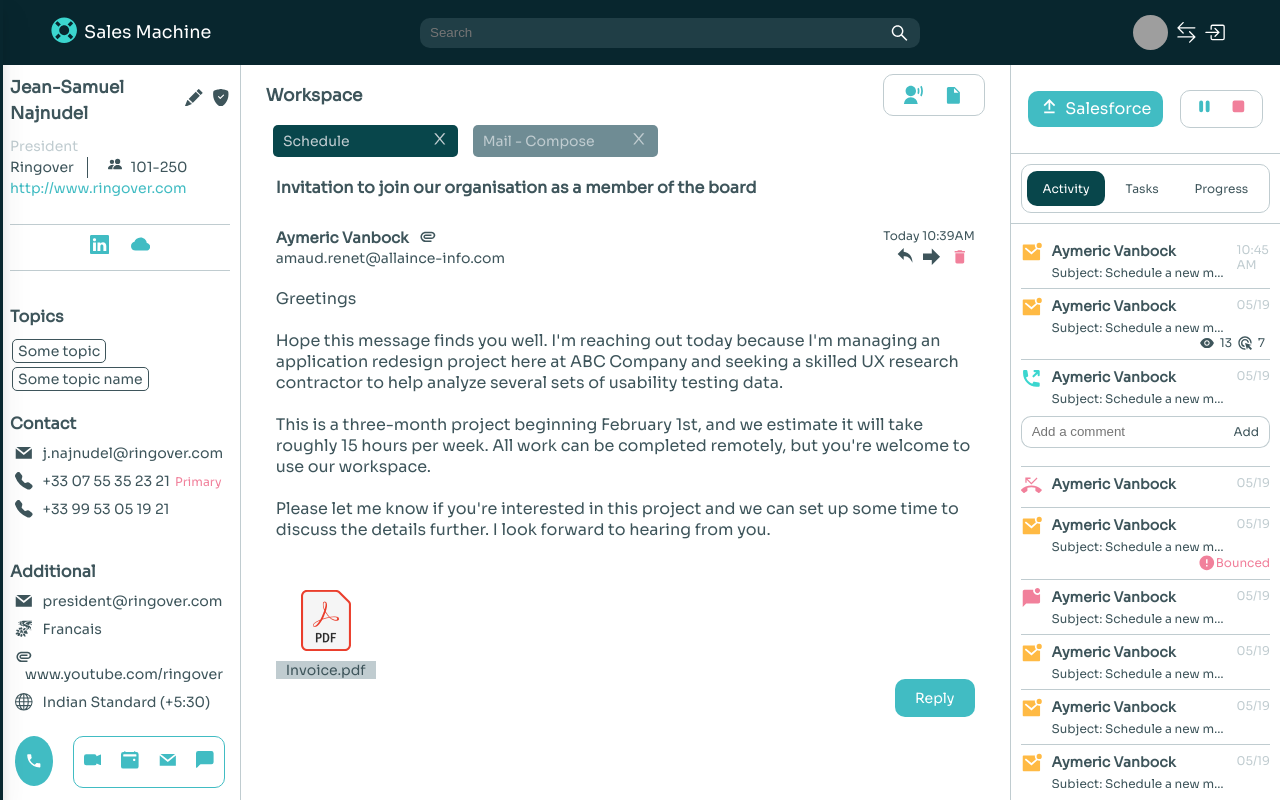
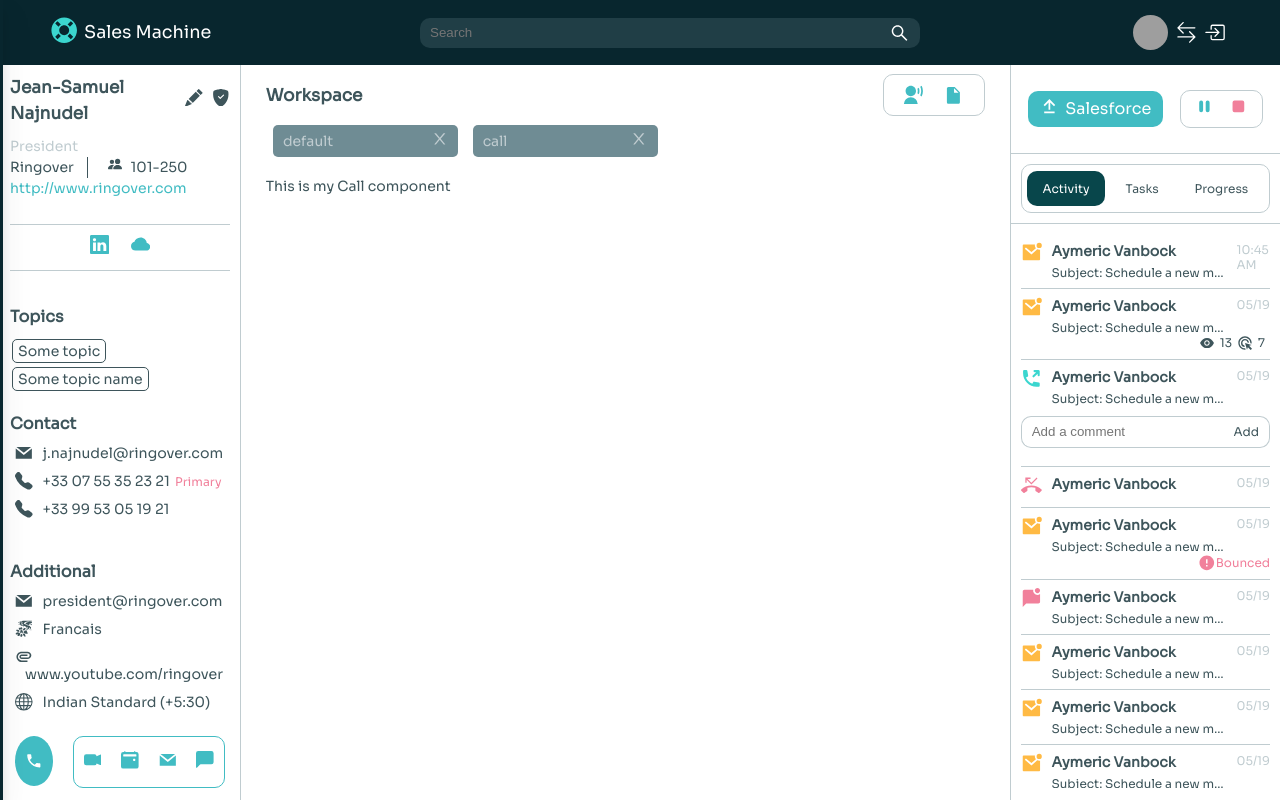
Before and after one commit to bsattam/Ringover-Assignment, a React (Create React App) app: page / in a window 1280 px wide. Both pictures are taken after a click on the element 33 px from the left and 761 px from the top of the page. Built offline with nearby package versions, Linux system fonts and the light colour scheme; grey boxes are pictures that could not be loaded.

Commit message:
Functional workspace tabs done.

```diff
--- a/src/components/leftbar/Buttons.js
+++ b/src/components/leftbar/Buttons.js
@@ -6,17 +6,59 @@ import { BsCalendar2EventFill } from "react-icons/bs";
 import { BsFillChatLeftFill } from "react-icons/bs";
 import { GrMail } from "react-icons/gr";
 
+import { useSelector, useDispatch } from 'react-redux'
+import { addTab, removeTab } from '../../redux/workspaceSlice'
+
 export default function Buttons() {
+
+  const dispatch = useDispatch()
+
+  const addCall = () => {
+    const id = Date.now();
+    dispatch(addTab({
+      id,
+      type:'call'
+    }))
+  }
+  const addVideoCall = () => {
+    const id = Date.now();
+    dispatch(addTab({
+      id,
+      type:'videoCall'
+    }))
+  }
+  const addCalendar = () => {
+    const id = Date.now();
+    dispatch(addTab({
+      id,
+      type:'calendar'
+    }))
+  }
+  const addMail = () => {
+    const id = Date.now();
+    dispatch(addTab({
+      id,
+      type:'mail'
+    }))
+  }
+  const addChat = () => {
+    const id = Date.now();
+    dispatch(addTab({
+      id,
+      type:'chat'
+    }))
+  }
+
   return (
     <IconContext.Provider value={{size: '1.1rem'}}>
         <div className='buttons'>
-            <div className='callBigButton'><IoMdCall/></div>
+            <div className='callBigButton' onClick={addCall}><IoMdCall/></div>
             <div className='smallButtons'>
 
-                <div><BsFillCameraVideoFill/></div>
-                <div><BsCalendar2EventFill/></div>
-                <div><GrMail/></div>
-                <div><BsFillChatLeftFill/></div>
+                <div onClick={addVideoCall}><BsFillCameraVideoFill/></div>
+                <div onClick={addCalendar}><BsCalendar2EventFill/></div>
+                <div onClick={addMail}><GrMail/></div>
+                <div onClick={addChat}><BsFillChatLeftFill/></div>
             </div>
         </div>
     </IconContext.Provider>
--- /dev/null
+++ b/src/components/workspace/Blank.js
@@ -0,0 +1,7 @@
+import React from 'react'
+
+export default function Blank() {
+  return (
+    <div>No tabs are currently open</div>
+  )
+}
--- /dev/null
+++ b/src/components/workspace/Calendar.js
@@ -0,0 +1,7 @@
+import React from 'react'
+
+export default function Calendar() {
+  return (
+    <div>This is my calendar component</div>
+  )
+}
--- /dev/null
+++ b/src/components/workspace/Call.js
@@ -0,0 +1,7 @@
+import React from 'react'
+
+export default function Call() {
+  return (
+    <div>This is my Call component</div>
+  )
+}
--- /dev/null
+++ b/src/components/workspace/Chat.js
@@ -0,0 +1,7 @@
+import React from 'react'
+
+export default function Chat() {
+  return (
+    <div>This is my chat component</div>
+  )
+}
--- a/src/components/workspace/Description.js
+++ b/src/components/workspace/Description.js
@@ -1,30 +1,63 @@
-import React from 'react'
+import React, { useState, useEffect } from 'react'
 import Mail from './Mail'
+import Call from './Call'
+import Videocall from './Videocall'
+import Chat from './Chat'
+import Calendar from './Calendar'
+import Blank from './Blank'
 import { IconContext } from "react-icons"
 import { AiOutlineClose } from "react-icons/ai"
 import '../../styles/Workspace.scss'
 
-
+import { useSelector, useDispatch } from 'react-redux'
+import { removeTab } from '../../redux/workspaceSlice'
 
 export default function Description() {
+    const value = useSelector((state) => state.workspaceTabHandler.value)
+    const [mainContent, setMainContent] = useState();
+    useEffect(() => {
+        if (value.length > 0)
+            setMainContent(value.at(-1).type);
+    }, [value])
+
+    const dispatch = useDispatch();
+
+    const closeHandler = (id) => {
+        dispatch(removeTab(id));
+    }
+
     return (
+        <>
             <div className='workspaceDescription'>
+
+            {value.length > 0 &&
                 <div className='tabsContainer'>
                     <IconContext.Provider value={{size: '1.1rem'}}>
-                <div className='tab active'>
-                    <div className='tabName'>Schedule</div>
-                    <div className='tabClose'> <AiOutlineClose/></div>
+                        { value.map((el) =>
+                            <div className='tab' key={el.id} onClick={()=>setMainContent(el.type)}>
+                                <div className='tabName'>{el.type}</div>
+                                <div className='tabClose' onClick={() => closeHandler(el.id)}>
+                                    <AiOutlineClose/>
                                 </div>
-                <div className='tab'>
-                    <div className='tabName'>Mail - Compose</div>
-                    <div className='tabClose'> <AiOutlineClose/></div>
                             </div>
+                        )}
                     </IconContext.Provider>
                 </div>
+            }
 
+            {value.length > 0 &&
                 <div className='main'>
-            <Mail/>
+                    { mainContent=='mail' && <Mail/>}
+                    { mainContent=='call' && <Call/>}
+                    { mainContent=='videoCall' && <Videocall/>}
+                    { mainContent=='chat' && <Chat/>}
+                    { mainContent=='calendar' && <Calendar/>}
                 </div>
+            }
+
+            {value.length == 0 && <Blank/>}
+
             </div>
+        </>
     )
 }
--- /dev/null
+++ b/src/components/workspace/Videocall.js
@@ -0,0 +1,7 @@
+import React from 'react'
+
+export default function Videocall() {
+  return (
+    <div>This is the videocall tab</div>
+  )
+}
--- a/src/redux/store.js
+++ b/src/redux/store.js
@@ -1,9 +1,11 @@
 import { configureStore } from '@reduxjs/toolkit'
 import toggleSidebarSlice from './toggleSidebarSlice'
+import workspaceSlice from './workspaceSlice';
 
 const store = configureStore({
   reducer: {
-    toggler: toggleSidebarSlice
+    toggler: toggleSidebarSlice,
+    workspaceTabHandler: workspaceSlice
   },
 })
 
--- /dev/null
+++ b/src/redux/workspaceSlice.js
@@ -0,0 +1,30 @@
+import { createSlice } from '@reduxjs/toolkit'
+
+export const workspaceSlice = createSlice({
+  name: 'workspaceTabHandler',
+  initialState: {
+    value: [
+        { id: '1', type: 'default'}
+    ],
+  },
+  reducers: {
+    addTab: (state, action) => {
+        const {id, type} = action.payload;
+        if (state.value.length < 4)
+            state.value.push({id, type});
+    },
+    removeTab: (state, action) => {
+        let deleteIdx = 0;
+        state.value.forEach((el, idx) => {
+            if (el.id == action.payload)
+                deleteIdx = idx;
+        })
+        state.value.splice(deleteIdx, 1);
+    }
+  },
+})
+
+
+export const { addTab, removeTab } = workspaceSlice.actions
+
+export default workspaceSlice.reducer
--- a/src/styles/Workspace.scss
+++ b/src/styles/Workspace.scss
@@ -56,6 +56,7 @@
             background-color: $tabFadedColor;
             border-radius: 5px;
             color: $fadedTextColor;
+            cursor: pointer;
 
             .tabClose{
                 cursor: pointer;
```
Lines whose indentation alone changed are shown as unchanged.
